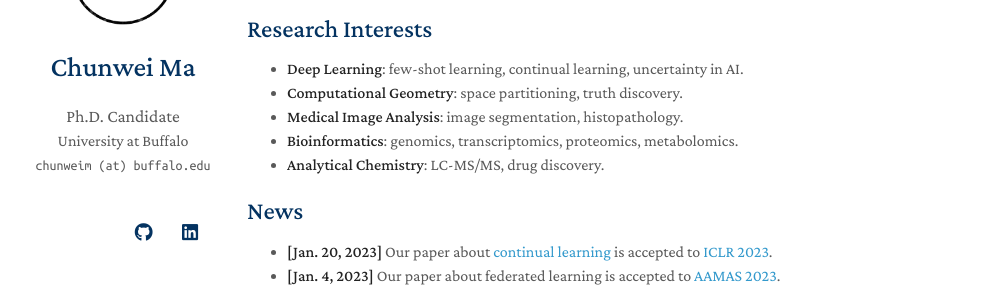
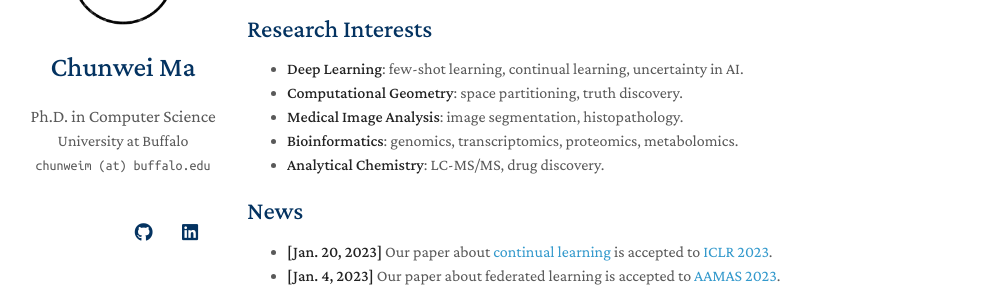
Before and after one commit to MaChunwei/MaChunwei.github.io, a Jekyll site: the page built from index.md, in a window 1280 px wide. Shown: the part 162-453 px from the top of the page, without its empty margins (153-1134 px from the left). Built offline with Jekyll 4.4.1, drawn with Linux system fonts in a browser that asks for light colours; nearby versions of some CDN libraries; a style sheet for code colours, icons or effects is not loaded; our own code applies the rules of GitHub Pages for plain Markdown files.

Commit message:
Update _config.yml

```diff
--- a/_config.yml
+++ b/_config.yml
@@ -1,5 +1,5 @@
 title: Chunwei Ma
-position: Ph.D. Candidate
+position: Ph.D. in Computer Science
 affiliation: The State University of New York at Buffalo
 email: chunweim (at) buffalo.edu
 keywords: chunwei ma, ma chunwei, chunweima, machunwei
```
